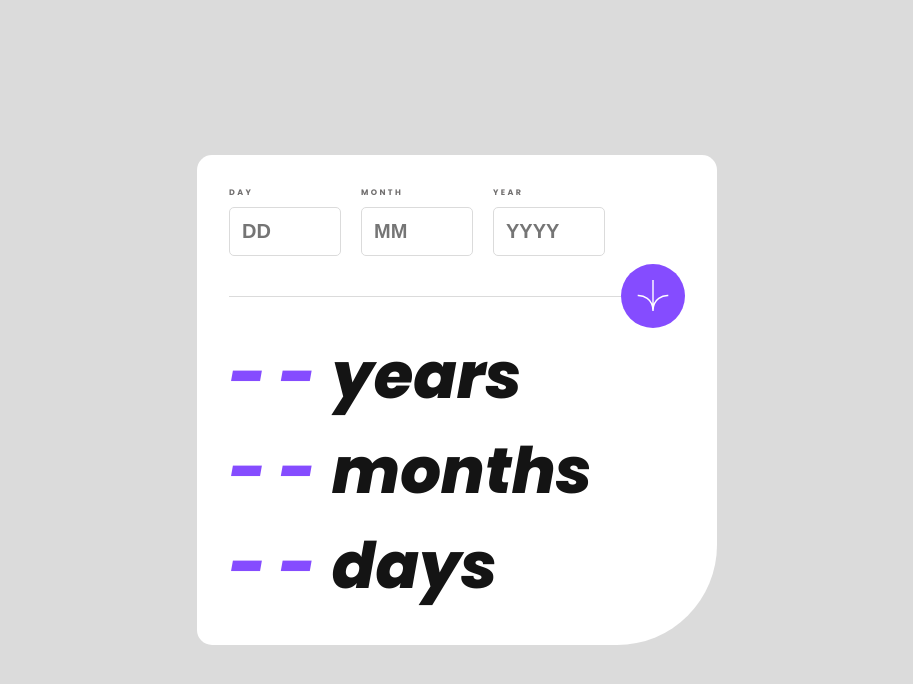
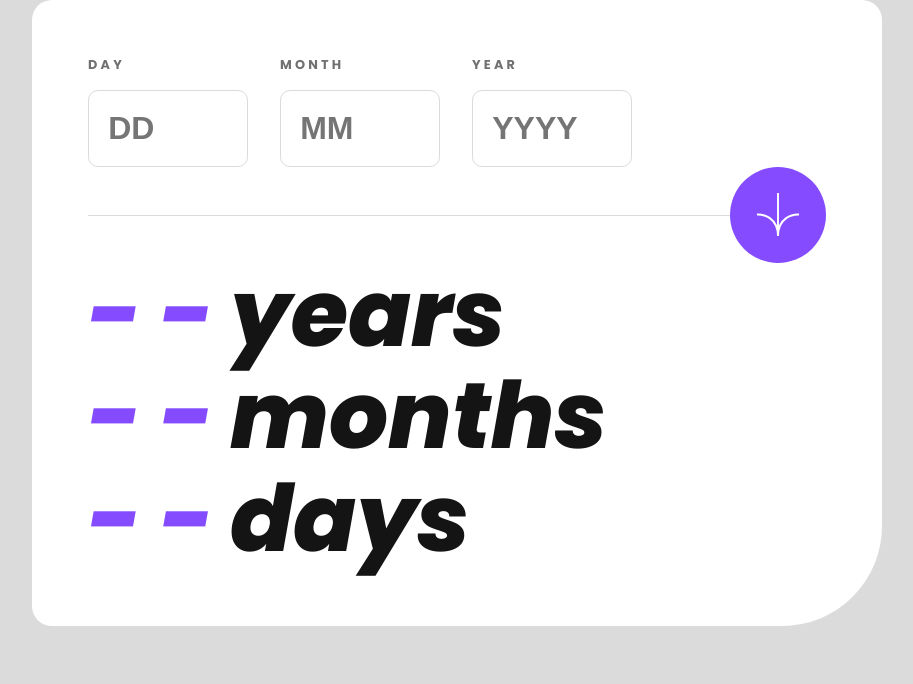
Before and after one commit to vincora/age-calculator, a React (Create React App) app: page / in a window 1280 px wide. Shown: the top 684 px of the page, without its empty margins (183-1096 px from the left). Built offline with nearby package versions, Linux system fonts and the light colour scheme.

Commit message:
scss fixes

```diff
--- a/src/App.js
+++ b/src/App.js
@@ -37,6 +37,7 @@ function App() {
   const [result, setResult] = useState();
 
   return (
+    <div className="calculator__wrapper">
       <div className="calculator">
         <form onSubmit={handleSubmit(countAge)} autoComplete="off" noValidate>
           <div className="calculator__header">
@@ -58,7 +59,6 @@ function App() {
                     validDay: (v) => v < 32 || "Must be a valid day",
                     validDate: (v, values) => {
                       if (!values.day || !values.month || !values.year) return; // Validating if all fields are filled in
-
                       const date = DateTime.fromObject({
                         day: values.day,
                         month: values.month,
@@ -131,14 +131,13 @@ function App() {
               </p>
             </label>
           </div>
-
           <div className="calculator__button">
             <Button type="submit" />
           </div>
         </form>
-
         <div className="calculator__result">
           <Result result={result} />
+        </div>
       </div>
     </div>
   );
--- a/src/App.scss
+++ b/src/App.scss
@@ -1,23 +1,21 @@
 @import url('https://fonts.googleapis.com/css2?family=Poppins:ital,wght@0,700;1,400;1,800&display=swap');
 @import './components/colors.scss';
 
-$button_width: 60px;
 
 * {
     box-sizing: border-box;
 }
 
 html{
-    font-size: 16px;
-    @media (max-width: 520px) {
-        font-size: 12px;
+    font-size: 32px;
+    @media (max-width: $maxwidth) {
+        font-size: 18px;
     }
 }
 
 body{
     font-family: 'Poppins', sans-serif;
     background-color: $light_grey;
-    position: relative;
     height: 100vh;
     width: 100%;
 }
@@ -27,33 +25,38 @@ ul{
     padding: 0;
 }
 .calculator{
+
     background-color: $white;
-    position: absolute;
-    top: 50%;
-    left: 50%;
-    transform: translate(-50%, -50%);
-    padding: 2rem;
-    border-radius: 15px;
+    padding: 1.75rem;
+    border-radius: 20px;
     border-bottom-right-radius: 100px;
-    max-width: 520px;
-    width: 100%;
-    @media (max-width: 520px) {
-        margin: 0 1rem;
+    max-width: 850px;
+    flex-grow: 1;
+    @media (max-width: $maxwidth) {
+        margin: 2rem 1rem;
+        padding: 2.5rem 1.25rem;
+    }
+
+    &__wrapper{
+        display: flex;
+        justify-content: center;
+        align-items: center;
     }
 
     &__header{
         width: 100%;
         display: flex;
-        gap: 20px;
+        gap: 1rem;
         justify-content: flex-start;
-        @media (max-width: 520px) {
+        @media (max-width: $maxwidth) {
             justify-content: center;
         }
     }
     &__button{
-        margin-top: 0.5rem;
-        @media (max-width: 520px) {
-            margin-top: 2rem;
+        margin: 0;
+        @media (max-width: $maxwidth) {
+            margin-top: 1.5rem;
+            margin-bottom: 2rem;
         }
     }
 }
@@ -62,21 +65,25 @@ ul{
 
     &__label{
         text-transform: uppercase;
-        font-size: 0.5rem;
+        font-size: 0.4rem;
         font-weight: 700;
-        letter-spacing: 0.15rem;
+        letter-spacing: 0.1rem;
+        @media (max-width: $maxwidth) {
+            font-size: 0.6rem;
+        }
     }
     &__body{
         background-color: transparent;
-        font-size: 1.25rem;
+        font-size: 1rem;
         font-weight: 800;
-        width: 7rem;
+        width: 5rem;
         margin-top: 0.5rem;
-        padding: 0.75rem;
+        padding: 0.6rem;
         border: 1px solid $light_grey;
-        border-radius: 5px;
-        @media (max-width: 520px) {
+        border-radius: 10px;
+        @media (max-width: $maxwidth) {
             width: 100%;
+            border-radius: 6px;
         }
 
         &::placeholder{
@@ -98,8 +105,8 @@ ul{
         font-weight: 400;
         font-style: italic;
         color: $light_red;
-        font-size: 0.6rem;
-        padding: 0.6rem 0;
+        font-size: 0.43rem;
+        padding-top: 0.4rem;
         margin: 0;
     }
     &__error_show{
--- a/src/components/Button.module.scss
+++ b/src/components/Button.module.scss
@@ -1,6 +1,6 @@
 @import './colors.scss';
 
-$button_width: 4rem;
+$button_width: 3rem;
 
 .button{
     position: relative;
@@ -12,7 +12,7 @@ $button_width: 4rem;
         width: $button_width;
         height: $button_width;
         border-radius: 50%;
-        padding: 1rem;
+        padding: 0.8rem;
         position: absolute;
         right: 0;
         cursor: pointer;
@@ -33,11 +33,14 @@ $button_width: 4rem;
         height: 1px;
         background-color: $light_grey;
     }
-    @media (max-width: 520px) {
+    @media (max-width: $maxwidth) {
         &__body{
             right: 0;
             left: 0;
             margin: 0 auto;
+            width: 3.5rem;
+            height: 3.5rem;
+            padding: 1rem;
         }
         &__line{
             width: 100%;
--- a/src/components/Result.module.scss
+++ b/src/components/Result.module.scss
@@ -4,10 +4,11 @@
     &__item{
         display: flex;
         align-items: center;
-        gap: 0.25em;
-        font-size: 4em;
+        gap: 0.5rem;
+        font-size: 2.9rem;
         font-weight: 800;
         font-style: italic;
+        line-height: 1.1;
     }
     &__amount{
         color: $purple;
--- a/src/components/colors.scss
+++ b/src/components/colors.scss
@@ -6,3 +6,5 @@ $off_white: hsl(0, 0%, 94%);
 $light_grey: hsl(0, 0%, 86%);
 $smokey_grey: hsl(0, 1%, 44%);
 $off_black: hsl(0, 0%, 8%);
+
+$maxwidth: 750px;
```
Lines whose indentation alone changed are shown as unchanged.
